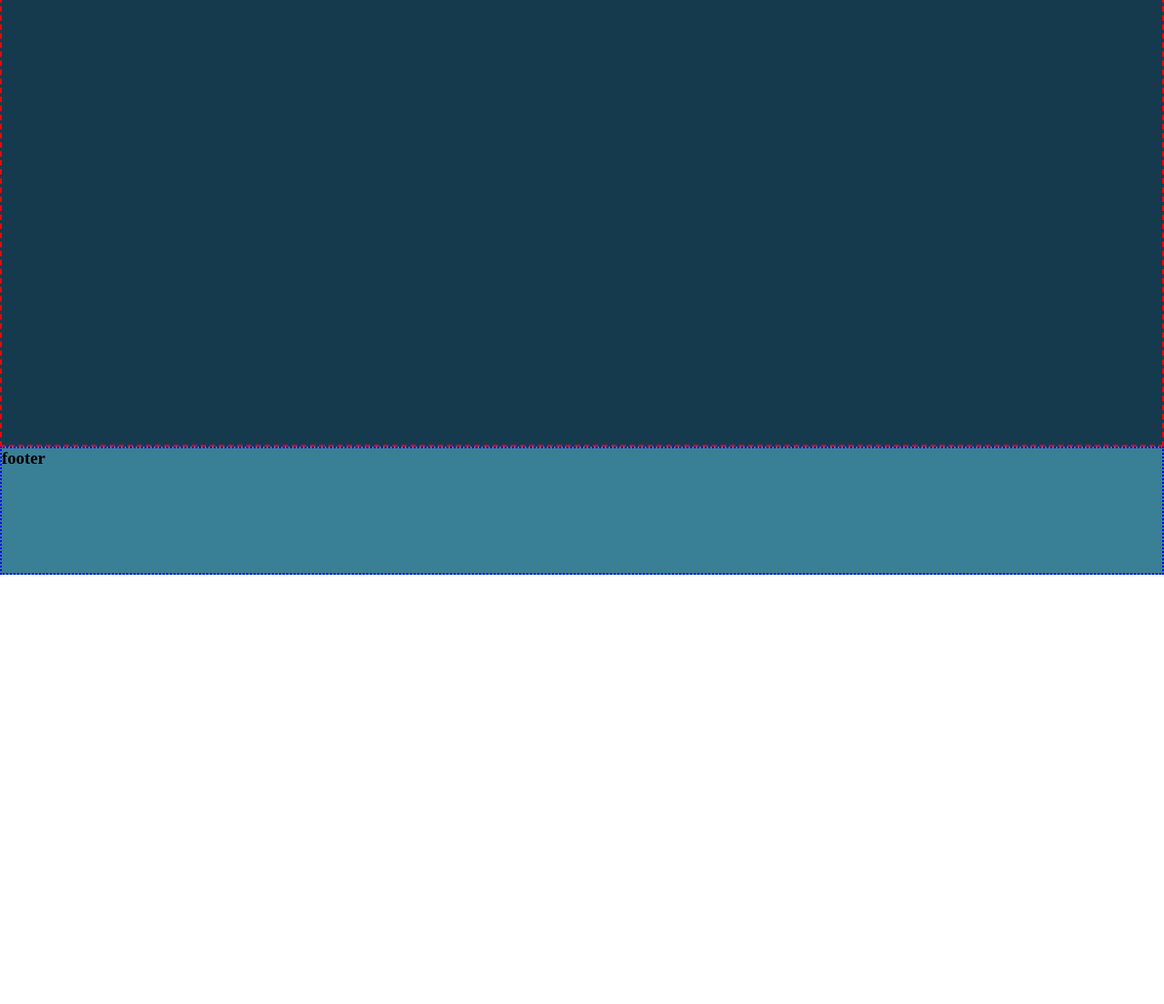
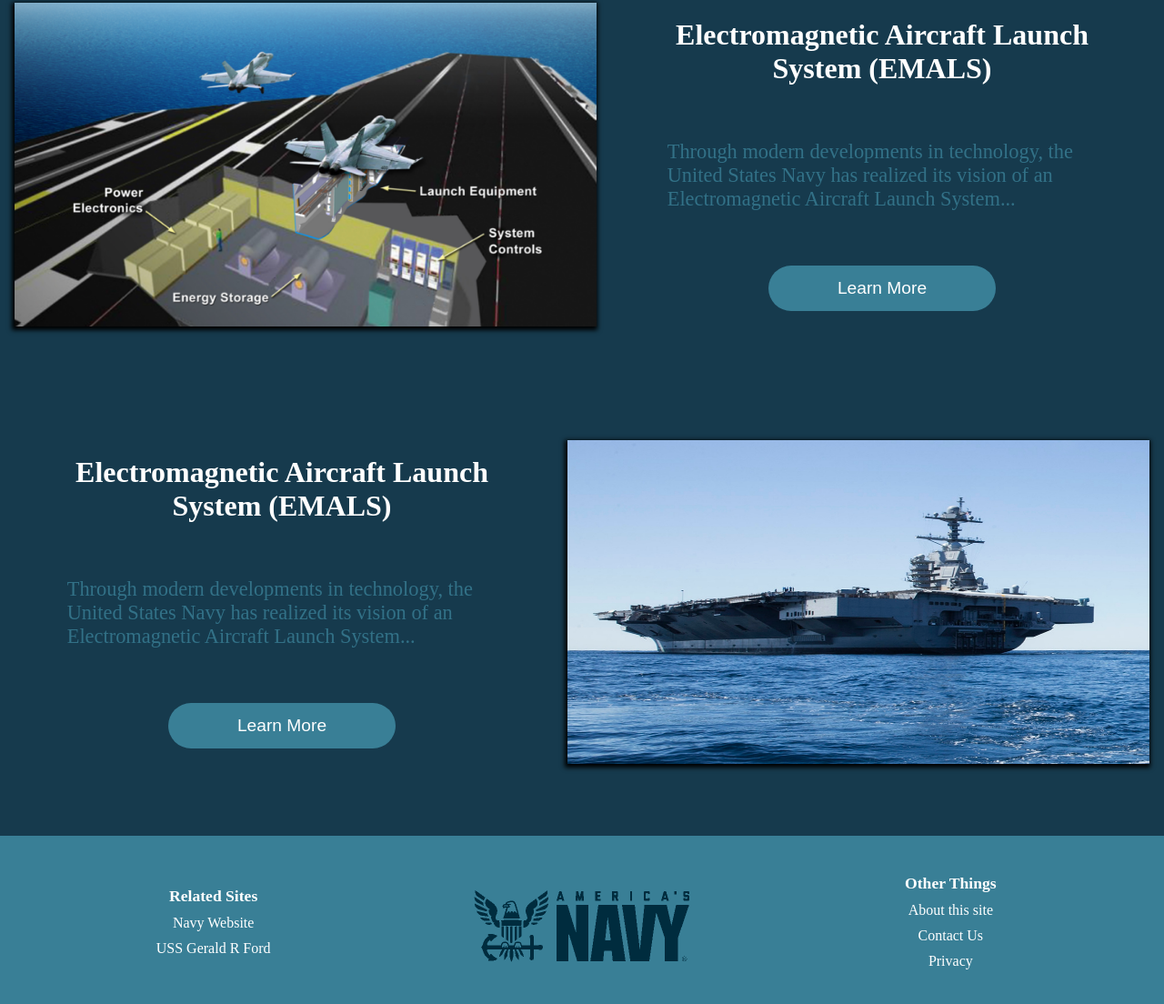
Before and after one commit to comp6620/comp6620.github.io, a plain HTML site: page index.html in a window 1280 px wide. Shown: the part 214-1318 px from the top of the page at 91% size. Before the commit the page ends 846 px from the top, so only its background shows below. Drawn offline with Linux system fonts and the light colour scheme.

Commit message:
finished site layout

```diff
--- a/index.html
+++ b/index.html
@@ -1,7 +1,7 @@
 <!DOCTYPE html>
 <html>
 	<head>
-		<title>Test Site</title>
+		<title>EMALS Information</title>
 		<meta charset="UTF-8">
 		<meta name="viewport" content="width=device-width, initial-scale=1" />
 		<link rel="stylesheet" href="style.css">
@@ -17,10 +17,52 @@
 			</div>
 		</div>
 		<div id="mainContent">
-			<h2>Main content</h2>
+			<div class="contentContainer">
+				<div class="contentImgContainer">
+					<img src="assets/images/emals.png" width="640px" height="356px">
+				</div>
+				<div class="contentDescContainer">
+					<h1>Electromagnetic Aircraft Launch System (EMALS)</h1>
+					<p>Through modern developments in technology, the United
+						States Navy has realized its vision of an Electromagnetic
+						Aircraft Launch System...
+					</p>
+					<button>Learn More</button>
+				</div>
+			</div>
+			<div class="contentContainer">
+				<div class="contentDescContainer">
+					<h1>Electromagnetic Aircraft Launch System (EMALS)</h1>
+					<p>Through modern developments in technology, the United
+						States Navy has realized its vision of an Electromagnetic
+						Aircraft Launch System...
+					</p>
+					<button>Learn More</button>
+				</div>
+				<div class="contentImgContainer">
+					<img src="assets/images/ford.jpeg" width="640px" height="356px">
+				</div>
+			</div>
 		</div>
 		<div id="footer">
-			<h3>footer</h3>
+			<div>
+				<p>Related Sites</p>
+				<ul>
+					<li><a href="https://www.navy.mil">Navy Website</a></li>
+					<li><a href="https://www.airlant.usff.navy.mil/cvn78/">USS Gerald R Ford</a></li>
+				</ul>
+			</div>
+			<div>
+				<img src="assets/images/navyLogo.png" height="135px" width="240px">
+			</div>
+			<div>
+				<p>Other Things</p>
+				<ul>
+					<li>About this site</li>
+					<li>Contact Us</li>
+					<li>Privacy</li>
+				</ul>
+			</div>
 		</div>
 	</body>
 </html>
--- a/style.css
+++ b/style.css
@@ -4,18 +4,18 @@
 }
 
 body {
-	display: grid;
-	grid-template-rows: 1fr 4fr 1fr;
+	display: flex;
+	flex-flow: column nowrap;
 }
 
 #header {
-	border: 1px solid black;
 	background-color: rgb(129, 160, 182);
 	display: flex;
 	flex-flow: row wrap;
 	justify-content: space-around;
 	gap: 30%;
 	align-items: center;
+	flex: 1;
 }
 
 #navSearchContainer {
@@ -29,18 +29,105 @@ body {
 #header div input {
 	width: 300px;
 	height: 25px;
-	border: 3px solid black;
 	border-radius: 100px;
 	padding: 0.8rem;
 	font-size: 1.2rem;
+	border: 3px solid black;
 }
 
 #mainContent {
-	border: 2px dashed red;
 	background-color: rgb(22, 58, 77);
+	display: flex;
+	flex-flow: column nowrap;
+	padding: 1rem;
+	flex: 1;
+}
+
+.contentContainer {
+	flex: 1;
+	display: flex;
+	flex-flow: row wrap;
+	padding-bottom: 5%;
+	padding-top: 5%;
+	gap: 20px;
+}
+
+.contentImgContainer {
+	flex: 1;
+	display: flex;
+	justify-content: center;
+	align-items: center;
+}
+
+.contentImgContainer img {
+	box-shadow: -1px 2px 5px 2px #000;
+}
+
+.contentDescContainer {
+	flex: 1;
+	display: flex;
+	flex-flow: column nowrap;
+	justify-content: center;
+	align-items: center;
+	gap: 60px;
+	padding: 1rem;
+}
+
+.contentDescContainer h1 {
+	color: #fff;
+	text-align: center;
+}
+
+.contentDescContainer p {
+	font-size: 1.4rem;
+	width: 85%;
+	color: rgb(50, 113, 135);
+}
+
+.contentDescContainer button {
+	border: none;
+	font-size: 1.2rem;
+	height: 50px;
+	width: 250px;
+	color: #fff;
+	border-radius: 40px;
+	background-color: rgb(57, 127, 150);
 }
 
 #footer {
-	border: 2px dotted blue;
 	background-color: rgb(57, 127, 150);
+	flex: 1;
+	display: flex;
+	padding: 2rem;
 }
+
+#footer div {
+	flex: 1;
+	display: flex;
+	flex-flow: column nowrap;
+	align-items: center;
+	justify-content: center;
+	gap: 10px;
+	color: #fff;
+}
+
+
+#footer div p {
+	text-align: center;
+	font-size: 1.1rem;
+	font-weight: bold;
+}
+
+#footer div ul {
+	list-style-type: none;
+}
+
+#footer div ul li {
+	padding-bottom: 10px;
+	text-align: center;
+}
+
+#footer div ul a {
+	text-decoration: none;
+	color: #fff;
+}
```
Also changed, not shown: assets/images/emals.png (added), assets/images/ford.jpeg (added).
